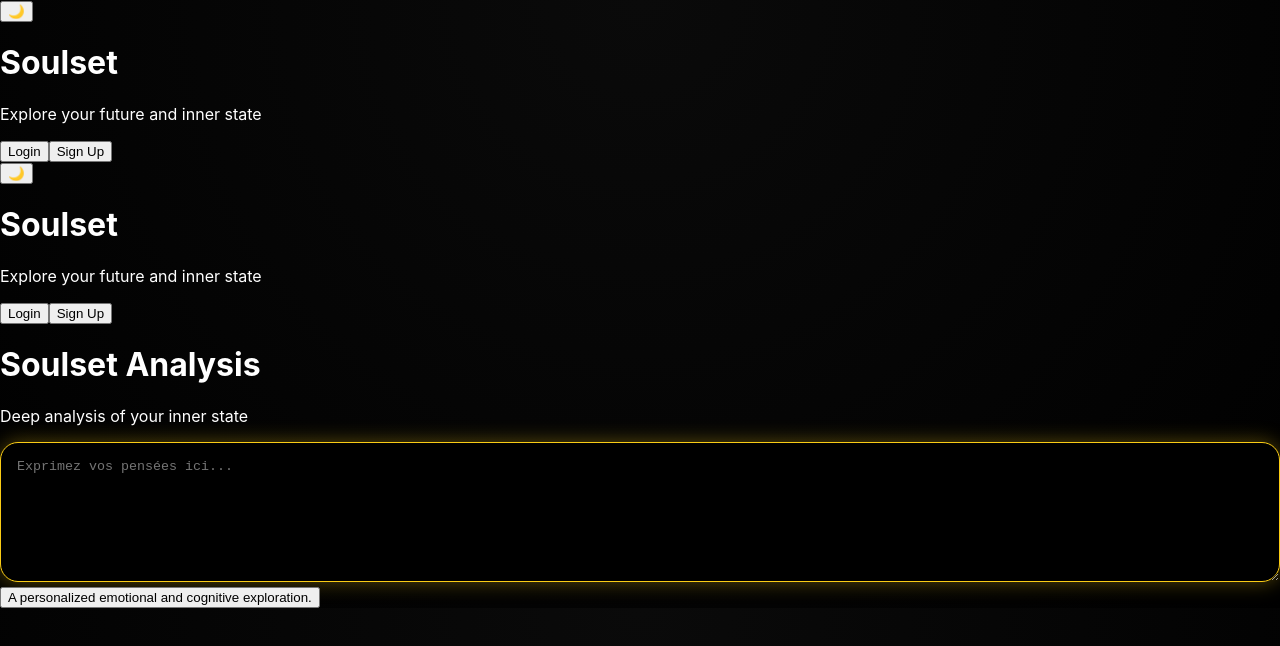
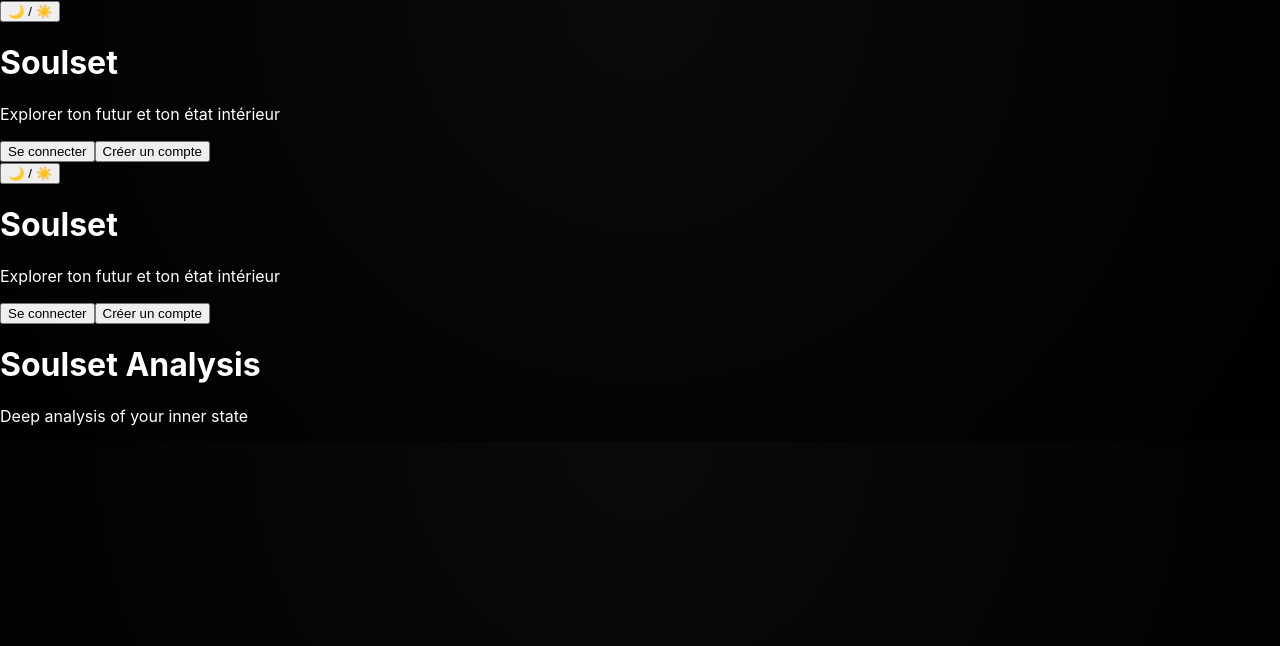
Before and after one commit to InstaMagicGen/Duality, a Next.js app: page /soulset in a window 1280 px wide. Shown: the top 646 px of the page. Built offline with nearby package versions, Linux system fonts and the light colour scheme.

Commit message:
Corrections layout, Header et pages Soulset/Duality/Auth selon le cahier des charges, dark mode et détection langue automatique

```diff
--- a/app/components/Header.tsx
+++ b/app/components/Header.tsx
@@ -1,41 +1,30 @@
-"use client";
-
-import React, { useContext } from "react";
-import { ThemeContext } from "../context/themeContext";
-import { t } from "./translations";
+import React from "react";
 
 type HeaderProps = {
   lang: "fr" | "en" | "ar";
 };
 
 export default function Header({ lang }: HeaderProps) {
-  const { theme, toggleTheme } = useContext(ThemeContext);
-
   return (
-    <header className="flex items-center justify-between px-6 py-4 bg-white dark:bg-gray-900 shadow-md">
+    <header className="bg-white dark:bg-gray-900 shadow-md p-4 flex justify-between items-center">
       {/* Dark/Light toggle */}
-      <button
-        onClick={toggleTheme}
-        className="mr-4 p-2 rounded bg-gray-200 dark:bg-gray-700 hover:bg-gray-300 dark:hover:bg-gray-600 transition"
-      >
-        {theme === "dark" ? "☀️" : "🌙"}
+      <button className="px-3 py-1 border rounded text-gray-700 dark:text-gray-200 hover:bg-gray-200 dark:hover:bg-gray-700 transition">
+        🌙 / ☀️
       </button>
 
-      {/* App name + slogan */}
-      <div className="text-center flex-1">
-        <h1 className="text-xl font-bold">Soulset</h1>
-        <p className="text-sm text-gray-500 dark:text-gray-400">
-          {t("subtitle", lang)}
-        </p>
+      {/* Nom de l'app + slogan */}
+      <div className="text-center">
+        <h1 className="font-bold text-2xl text-gray-900 dark:text-gray-100">Soulset</h1>
+        <p className="text-sm text-gray-500 dark:text-gray-400">Explorer ton futur et ton état intérieur</p>
       </div>
 
       {/* Boutons connexion / créer compte */}
       <div className="flex gap-4">
-        <button className="px-4 py-2 rounded bg-blue-600 text-white hover:bg-blue-700 transition">
-          {t("login", lang)}
+        <button className="px-4 py-2 border border-gray-300 rounded hover:bg-gray-100 dark:border-gray-600 dark:hover:bg-gray-700 transition">
+          Se connecter
         </button>
-        <button className="px-4 py-2 rounded border border-blue-600 text-blue-600 hover:bg-blue-100 dark:hover:bg-gray-800 transition">
-          {lang === "fr" ? "Créer un compte" : lang === "en" ? "Sign Up" : "إنشاء حساب"}
+        <button className="px-4 py-2 bg-gold text-white rounded hover:bg-yellow-500 transition">
+          Créer un compte
         </button>
       </div>
     </header>
--- a/app/layout.tsx
+++ b/app/layout.tsx
@@ -1,25 +1,23 @@
 "use client";
 
 import "./globals.css";
-import React, { useEffect, useState } from "react";
+import React, { useState, useEffect } from "react";
 import Header from "./components/Header";
 
 export default function RootLayout({ children }: { children: React.ReactNode }) {
-  // Détection automatique de la langue du navigateur
   const [lang, setLang] = useState<"fr" | "en" | "ar">("fr");
 
+  // Détection automatique de la langue
   useEffect(() => {
-    const browserLang = navigator.language.slice(0, 2);
-    if (["fr", "en", "ar"].includes(browserLang)) {
-      setLang(browserLang as "fr" | "en" | "ar");
-    }
+    const userLang = navigator.language.slice(0, 2);
+    if (["fr", "en", "ar"].includes(userLang)) setLang(userLang as "fr" | "en" | "ar");
   }, []);
 
   return (
     <html lang={lang}>
-      <body className="bg-white dark:bg-gray-900 text-gray-900 dark:text-gray-100">
+      <body className="bg-gray-50 dark:bg-gray-900 text-gray-900 dark:text-gray-100">
         <Header lang={lang} />
-        <main>{children}</main>
+        <main className="max-w-5xl mx-auto p-6">{children}</main>
       </body>
     </html>
   );
--- a/app/soulset/page.tsx
+++ b/app/soulset/page.tsx
@@ -1,54 +1,20 @@
 "use client";
 
-import React, { useState } from "react";
+import React from "react";
+import Header from "../components/Header";
 import { t } from "../components/translations";
-import Header from "../components/Header";
 
 export default function SoulsetPage() {
-  const browserLang = typeof navigator !== "undefined" ? navigator.language.slice(0, 2) : "fr";
-  const defaultLang = browserLang === "ar" ? "ar" : browserLang === "en" ? "en" : "fr";
-
-  const [lang, setLang] = useState<"fr" | "en" | "ar">(defaultLang);
-  const [userInput, setUserInput] = useState("");
-  const [analysis, setAnalysis] = useState("");
-
-  const handleAnalyze = () => {
-    const analyses = [
-      t("soulset_analysis", lang),
-      "Votre état intérieur est équilibré mais vigilant.",
-      "Des tensions internes apparaissent, il est temps de respirer profondément.",
-      "Vous êtes dans une phase de réflexion intense et émotionnelle.",
-    ];
-    const randomIndex = Math.floor(Math.random() * analyses.length);
-    setAnalysis(analyses[randomIndex]);
-  };
+  // Détection automatique langue côté page
+  const lang = navigator.language.slice(0, 2) as "fr" | "en" | "ar" || "fr";
 
   return (
     <div className="min-h-screen bg-gray-50 dark:bg-gray-900 text-gray-900 dark:text-gray-100">
-      <Header lang={lang} setLang={setLang} />
+      <Header lang={lang} />
       <main className="max-w-3xl mx-auto p-6">
         <h1 className="text-3xl font-bold mb-4">{t("soulset_title", lang)}</h1>
         <p className="mb-6">{t("soulset_desc", lang)}</p>
-
-        <textarea
-          value={userInput}
-          onChange={(e) => setUserInput(e.target.value)}
-          placeholder="Exprimez vos pensées ici..."
-          className="w-full p-3 border border-gray-300 dark:border-gray-700 rounded-md mb-4 focus:outline-none focus:ring-2 focus:ring-indigo-500 dark:bg-gray-800"
-        />
-
-        <button
-          onClick={handleAnalyze}
-          className="px-6 py-2 bg-indigo-600 text-white rounded-md hover:bg-indigo-700 transition-colors"
-        >
-          {t("home_desc", lang)}
-        </button>
-
-        {analysis && (
-          <div className="mt-6 p-4 bg-gray-100 dark:bg-gray-800 rounded-md">
-            <p>{analysis}</p>
-          </div>
-        )}
+        {/* Ici le reste de l'analyse et contenu */}
       </main>
     </div>
   );
```
Also changed, not shown: app/auth/page.tsx (+8 -8 lines), app/duality/page.tsx (+11 -30 lines).
